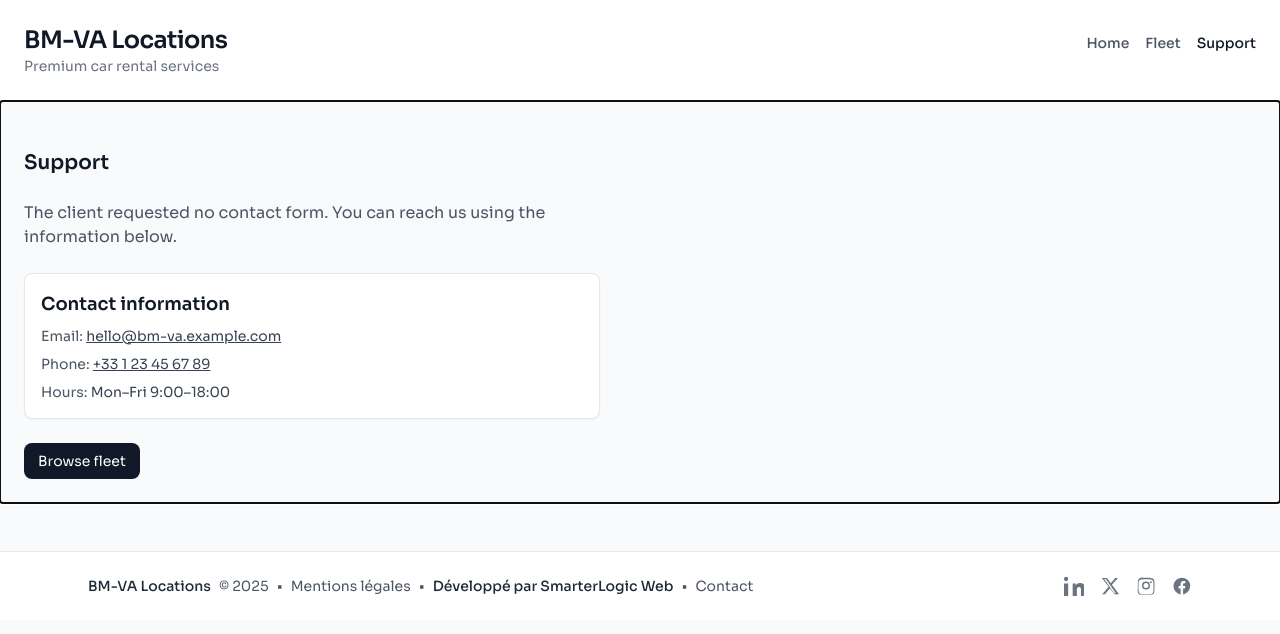
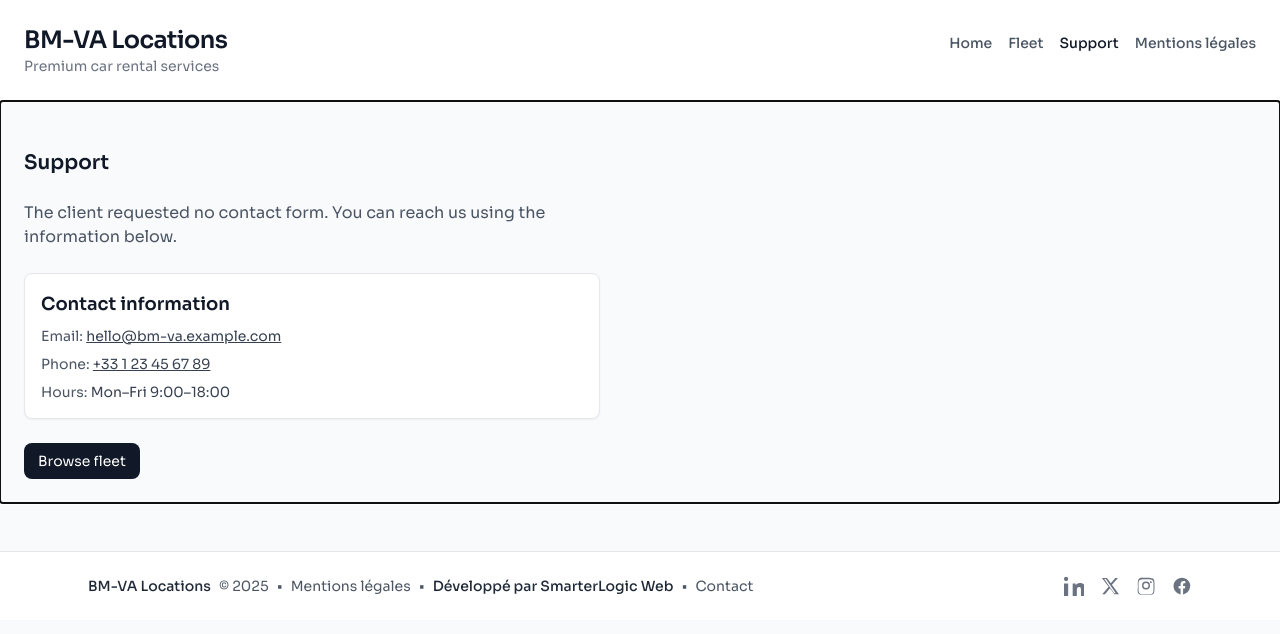
Before and after one commit to Soofmaax/BM-Valocations, a React (Vite) app: page /support in a window 1280 px wide. Shown: the top 634 px of the page. Built offline with nearby package versions, Linux system fonts and the light colour scheme.

Commit message:
feat: add 'Mentions légales' links to header navigation and Home page
Co-authored-by: Genie <genie@cosine.sh>

```diff
--- a/src/App.tsx
+++ b/src/App.tsx
@@ -69,6 +69,17 @@ function AppShell() {
               >
                 Support
               </NavLink>
+              <NavLink
+                to="/mentions-legales"
+                className={({ isActive }) =>
+                  `text-sm font-medium hover:underline focus-visible:underline ${
+                    isActive ? 'text-gray-900' : 'text-gray-600'
+                  }`
+                }
+                aria-current={({ isActive }) => (isActive ? 'page' : undefined)}
+              >
+                Mentions légales
+              </NavLink>
             </nav>
           </div>
         </header>
--- a/src/pages/Home.tsx
+++ b/src/pages/Home.tsx
@@ -172,6 +172,9 @@ export default function Home() {
             </a>
             <a href="#temoignages" className="hover:text-orange-500 transition">
               Témoignages
+            </a>
+            <a href="/mentions-legales" className="hover:text-orange-500 transition">
+              Mentions légales
             </a>
           </nav>
           <button className="bg-orange-500 text-white px-6 py-2 rounded-full hover:bg-orange-600 transition flex items-center gap-2">
```
